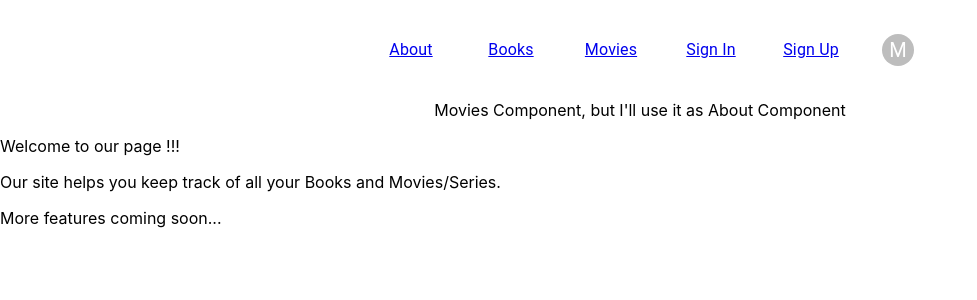
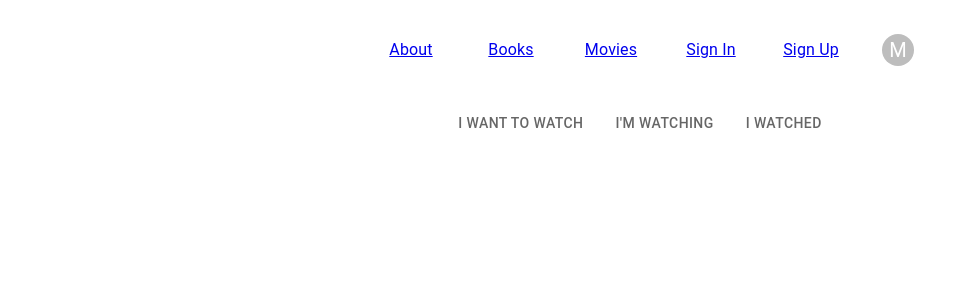
Before and after one commit to nastea19/amdaris_ggit, a React (Create React App) app in the folder amdaris-ggit-app/: page /movies in a window 1280 px wide. Shown: the top 300 px of the page, without its empty margins (0-977 px from the left). Built offline with nearby package versions, Linux system fonts and the light colour scheme.

Commit message:
Movies Page (raw)

```diff
--- a/amdaris-ggit-app/src/components/movies.tsx
+++ b/amdaris-ggit-app/src/components/movies.tsx
@@ -1,23 +1,28 @@
-import React from 'react';
+import React, { SyntheticEvent } from 'react';
 import '../App.css';
+import { Tab, Tabs } from '@mui/material';
 
 export function Movies() {
+  function handleChange(event: SyntheticEvent<Element, Event>, value: any): void {
+    throw new Error('Function not implemented.');
+  }
+
   return (
-    <><><><div className="App">
-      Movies Component, but I'll use it as About Component
+    <div className="App">
+      <Tabs centered>
+      <Tab label="I want to Watch" />
+      <Tab label="I'm watching"/>
+      <Tab label="I watched" />
+      </Tabs>
+
+
+
+
     </div>
 
-      <p>
-        Welcome to our page !!!
-      </p></>
 
-      <p>
-        Our site helps you keep track of all your Books and Movies/Series.
-      </p></>
 
-      <p>
-        More features coming soon...
-      </p></>
+
 
   );
 }
```
